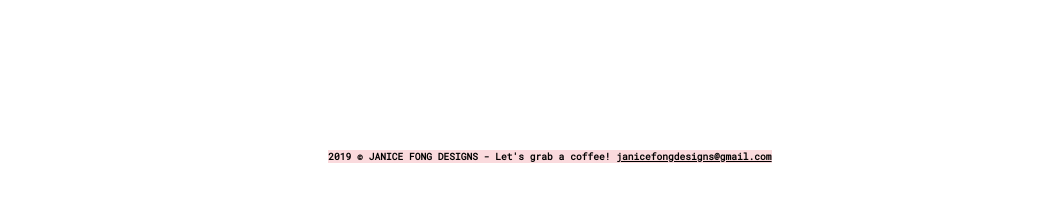
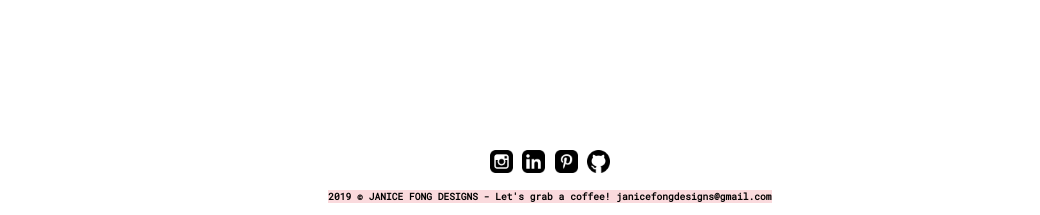
Before and after one commit to jjanicefong/jjanicefong.github.io, a plain HTML site: page index.html in a window 1280 px wide. Shown: the part 2408-2623 px from the top of the page, without its empty margins (90-1130 px from the left). Before the commit the page ends 2584 px from the top, so only its background shows below. Drawn offline with Linux system fonts and the light colour scheme.

Commit message:
update changes

```diff
--- a/css/web.css
+++ b/css/web.css
@@ -1,4 +1,8 @@
 @import url('https://fonts.googleapis.com/css?family=Roboto+Mono');
+
+html {
+  scroll-behavior: smooth;
+}
 
 body {
     font-family: 'Roboto Mono', monospace;
@@ -144,6 +148,7 @@ hr {
 }
 
 a {
+    text-decoration: none;
     color: #000;
 }
 
@@ -233,6 +238,18 @@ h4 {
     opacity: 1;
     color: #000;
     background-color: #fff;
+}
+
+.social-media img {
+    width: 23px;
+    height: 23px;
+}
+
+.social-media {
+    margin: 0 auto;
+    justify-content: center;
+    align-items: center;
+    text-align: center;
 }
 
 
--- a/index.html
+++ b/index.html
@@ -134,6 +134,23 @@
         </div>
         <!--footer-->
         <footer class="main-footer">
+            <div class="social-media">
+                <a href="https://www.instagram.com/janicefongdesigns/">
+                <img src="/jjanicefong.github.io/img/instagram.png" alt="instagram">
+                </a>
+
+                <a href="https://www.linkedin.com/in/janicefongdesigns/">
+                <img src="/jjanicefong.github.io/img/linkedin.png" alt="linkedin">
+                </a>
+
+                <a href="https://www.pinterest.ca/janicefong11/">
+                <img src="/jjanicefong.github.io/img/pinterest.png" alt="pinterest">
+                </a>
+
+                <a href="https://github.com/jjanicefong">
+                <img src="/jjanicefong.github.io/img/github.png" alt="github">
+                </a>
+            </div>
 
             <h4 class="copyright"><mark>2019 &copy; JANICE FONG DESIGNS - Let's grab a coffee! <a href="mailto:janicefongdesigns@gmail.com">janicefongdesigns@gmail.com</a></mark></h4>
         </footer>
```
Also changed, not shown: img/github.png (added), img/instagram.png (added), img/linkedin.png (added), img/pinterest.png (added).
